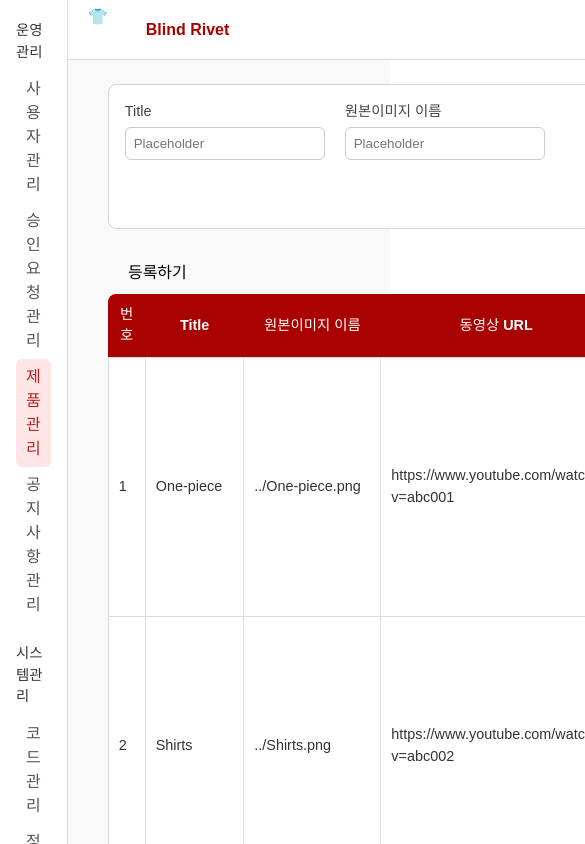
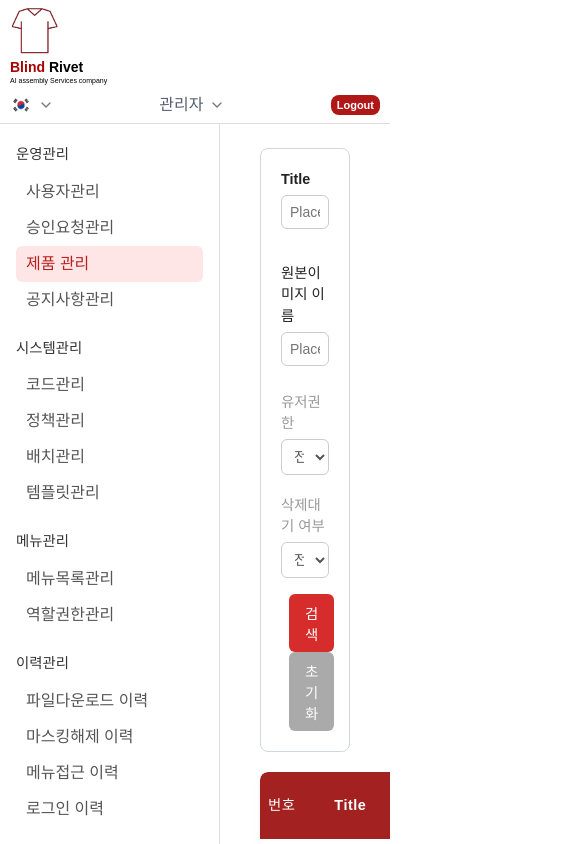
Before and after one commit to buWorkSpace/idle, a React (Vite) app: page /admin in a window 390 px wide. Shown: the top 844 px of the page, 585 px wide, since content can reach past the window. Built offline with nearby package versions, Linux system fonts and the light colour scheme.

Commit message:
admin, main 머지 완료

```diff
--- a/src/pages/AdminPage/AdminPage.css
+++ b/src/pages/AdminPage/AdminPage.css
@@ -1,15 +1,47 @@
 .admin-layout {
   display: flex;
+  flex-direction: column; /* ✅ 헤더 위, 나머지 아래 */
   min-height: 100vh;
   background: #f9f9f9;
+}
+
+/* ✅ 헤더 밑에 사이드바 + 콘텐츠 */
+.main-container {
+  display: flex;
+  flex: 1;
+  overflow: hidden;
+}
+
+.admin-sidebar {
+  width: 220px;
+  background: #fff;
+  border-right: 1px solid #ddd;
+  padding: 20px 16px;
 }
 
 .admin-content {
   flex: 1;
   display: flex;
   flex-direction: column;
+  overflow-y: auto;
 }
 
 .admin-inner {
   padding: 24px 40px;
 }
+
+/* 등록하기 버튼 */
+.register-btn {
+  background-color: #d62c2c;
+  color: #fff;
+  border: none;
+  padding: 8px 16px;
+  border-radius: 6px;
+  font-size: 14px;
+  cursor: pointer;
+  transition: background 0.2s ease;
+}
+
+.register-btn:hover {
+  background-color: #b02121;
+}
--- a/src/pages/AdminPage/AdminPage.jsx
+++ b/src/pages/AdminPage/AdminPage.jsx
@@ -41,11 +41,14 @@ function AdminPage() {
 
   return (
     <div className="admin-layout">
+      {/* ✅ 헤더는 항상 페이지 상단 전체 */}
+      <Header />
+
+      {/* ✅ 헤더 아래에 사이드바 + 콘텐츠 나란히 배치 */}
+      <div className="main-container">
         <Sidebar />
 
         <div className="admin-content">
-        <Header />
-
           <div className="admin-inner">
             <SearchBar
               search={search}
@@ -53,6 +56,20 @@ function AdminPage() {
               onSearch={handleSearch}
               onReset={() => setFiltered(data)}
             />
+
+            <DataTable
+              data={filtered}
+              onSelect={(item) => {
+                setSelectedItem(item);
+                setShowView(true);
+              }}
+              onDelete={(item) => {
+                setSelectedItem(item);
+                setShowDelete(true);
+              }}
+            />
+
+            <Pagination />
 
             <div className="admin-controls">
               <button
@@ -62,20 +79,6 @@ function AdminPage() {
                 등록하기
               </button>
             </div>
-
-          <DataTable
-            data={filtered}
-            onSelect={(item) => {
-              setSelectedItem(item);
-              setShowView(true); // ✅ 클릭 시 정보 보기 모달 열림
-            }}
-            onDelete={(item) => {
-              setSelectedItem(item);
-              setShowDelete(true);
-            }}
-          />
-
-          <Pagination />
 
             {/* 등록 모달 */}
             {showRegister && (
@@ -96,7 +99,7 @@ function AdminPage() {
               />
             )}
 
-          {/* 정보 보기 모달 ✅ 추가 */}
+            {/* 정보 보기 모달 */}
             {showView && selectedItem && (
               <ViewModal
                 item={selectedItem}
@@ -106,6 +109,7 @@ function AdminPage() {
           </div>
         </div>
       </div>
+    </div>
   );
 }
 
--- a/src/pages/AdminPage/components/DataTable/DataTable.css
+++ b/src/pages/AdminPage/components/DataTable/DataTable.css
@@ -4,36 +4,79 @@
   background: #fff;
   border-radius: 8px;
   overflow: hidden;
+  box-shadow: 0 2px 6px rgba(0, 0, 0, 0.05);
+}
+
+/* Header */
+.data-table thead {
+  background-color: #a42121;
 }
 
 .data-table th {
-  background: #a90000;
   color: #fff;
-  padding: 10px;
+  font-weight: 600;
+  text-align: center;
+  padding: 12px 8px;
   font-size: 0.9rem;
+  border: none;
+  letter-spacing: 0.5px;
 }
 
+.data-table thead tr:first-child th:first-child {
+  border-top-left-radius: 8px;
+  overflow: hidden;
+}
+
+.data-table thead tr:first-child th:last-child {
+  border-top-right-radius: 8px;
+  overflow: hidden;
+}
+
+/* Body */
 .data-table td {
-  border: 1px solid #ddd;
-  padding: 10px;
+  border-bottom: 1px solid #ddd;
+  padding: 10px 8px;
   font-size: 0.9rem;
   color: #333;
+  text-align: center;
 }
 
-.data-table tr:hover {
-  background: #f5f5f5;
+.data-table tbody tr {
+  transition: background 0.2s ease;
 }
 
+.data-table tbody tr:hover {
+  background-color: #faf3f3; /* 옅은 붉은 톤 hover */
+}
+
+/* Delete Button */
 .delete-btn {
   background: #d62c2c;
   color: white;
   border: none;
-  padding: 4px 10px;
-  border-radius: 4px;
+  padding: 5px 12px;
+  border-radius: 6px;
   cursor: pointer;
   font-size: 0.85rem;
+  transition: background 0.2s ease;
 }
 
 .delete-btn:hover {
   background: #b82020;
 }
+/* 번호 열 고정 및 줄바꿈 방지 */
+.data-table th:first-child,
+.data-table td:first-child {
+  width: 60px; /* 고정폭 */
+  white-space: nowrap; /* 줄바꿈 방지 */
+  text-align: center;
+  vertical-align: middle;
+}
+
+/* 삭제 열 줄바꿈 방지 */
+.data-table th:last-child,
+.data-table td:last-child {
+  white-space: nowrap; /* 한 줄 유지 */
+  width: 80px; /* 폭 여유 있게 확보 */
+  text-align: center;
+}
--- a/src/pages/AdminPage/components/Header/Header.css
+++ b/src/pages/AdminPage/components/Header/Header.css
@@ -8,38 +8,154 @@
   height: 60px;
 }
 
+/* 로고 영역 */
 .logo {
-  font-weight: 700;
-  color: #a90000;
   display: flex;
   align-items: center;
   gap: 8px;
 }
 
+.logo-text {
+  display: flex;
+  flex-direction: column;
+  line-height: 1.1;
+}
+
+.brand-name {
+  font-weight: 700;
+  font-size: 18px;
+}
+
+.brand-name span:first-child {
+  color: #a90000; /* Blind */
+}
+
+.brand-name span:last-child {
+  color: #000; /* Rivet */
+}
+
+.brand-subtext {
+  font-size: 10px;
+  color: #000;
+  margin-top: 2px;
+}
+
+/* 오른쪽 영역 */
 .header-right {
   display: flex;
   align-items: center;
-  gap: 12px;
+  gap: 20px;
 }
 
-.lang {
-  border: 1px solid #ccc;
-  border-radius: 4px;
-  padding: 4px 8px;
+/* 국기 */
+.flag-icon {
+  width: 22px;
+  height: 16px;
 }
 
+/* 언어 영역 */
+.lang {
+  display: flex;
+  align-items: center;
+  gap: 6px;
+  color: #333;
+}
+
+/* 관리자 드롭다운 */
+.admin-dropdown {
+  display: flex;
+  align-items: center;
+  gap: 6px;
+}
+
+.admin-name {
+  font-weight: 700;
+  color: #556070;
+}
+
+/* Logout 버튼 */
 .logout {
   display: flex;
   align-items: center;
-  gap: 4px;
-  background: #a90000;
+  justify-content: center;
+  background: #b01717;
   color: #fff;
   border: none;
-  border-radius: 4px;
-  padding: 6px 10px;
+  border-radius: 8px;
+  padding: 8px 18px;
+  font-size: 15px;
+  font-weight: 600;
   cursor: pointer;
+  transition: background 0.2s ease;
 }
 
 .logout:hover {
-  background: #8a0000;
+  background: #8f1111;
 }
+
+/* ✅ 반응형 */
+@media (max-width: 1024px) {
+  .admin-header {
+    padding: 8px 16px;
+  }
+
+  .brand-name {
+    font-size: 16px;
+  }
+
+  .brand-subtext {
+    font-size: 9px;
+  }
+
+  .logout {
+    padding: 6px 12px;
+    font-size: 13px;
+  }
+}
+
+@media (max-width: 768px) {
+  .admin-header {
+    flex-direction: column;
+    align-items: flex-start;
+    height: auto;
+    gap: 8px;
+  }
+
+  .header-right {
+    width: 100%;
+    justify-content: space-between;
+  }
+
+  .logo {
+    flex-direction: column;
+    align-items: flex-start;
+    gap: 4px;
+  }
+
+  .brand-name {
+    font-size: 15px;
+  }
+
+  .brand-subtext {
+    font-size: 8px;
+  }
+}
+
+@media (max-width: 480px) {
+  .admin-header {
+    padding: 6px 10px;
+  }
+
+  .brand-name {
+    font-size: 14px;
+  }
+
+  .brand-subtext {
+    font-size: 7px;
+  }
+
+  .logout {
+    font-size: 11px;
+    padding: 4px 6px;
+  }
+}
--- a/src/pages/AdminPage/components/Header/Header.jsx
+++ b/src/pages/AdminPage/components/Header/Header.jsx
@@ -1,20 +1,31 @@
 import "./Header.css";
-import { LogOut } from "lucide-react";
+import logo from "../../../../assets/logo.png";
+import koreaFlag from "../../../../assets/korea-flag.png";
+import { ChevronDown, LogOut } from "lucide-react";
 
 function Header() {
   return (
     <header className="admin-header">
       <div className="logo">
-        <span className="logo-icon">👕</span> Blind Rivet
+        <img src={logo} alt="Blind Rivet Logo" className="logo-icon" />
+        <div className="logo-text">
+          <span className="brand-name">
+            <span>Blind</span> <span>Rivet</span>
+          </span>
+          <p className="brand-subtext">AI assembly Services company</p>
+        </div>
       </div>
 
       <div className="header-right">
-        <select className="lang">
-          <option>한국어</option>
-          <option>English</option>
-        </select>
+        <div className="lang">
+          <img src={koreaFlag} alt="Korean Flag" className="flag-icon" />
+          <ChevronDown size={16} color="#777" />
+        </div>
+        <div className="admin-dropdown">
+          <span className="admin-name">관리자</span>
+          <ChevronDown size={16} color="#777" />
+        </div>
         <button className="logout">
-          <LogOut size={14} />
           Logout
         </button>
       </div>
--- a/src/pages/AdminPage/components/RegisterModal/RegisterModal.css
+++ b/src/pages/AdminPage/components/RegisterModal/RegisterModal.css
@@ -6,36 +6,53 @@
   height: 100%;
   background: rgba(0, 0, 0, 0.4);
   display: flex;
+  justify-content: center;
   align-items: center;
-  justify-content: center;
   z-index: 999;
 }
 
 .modal-box {
-  background: white;
-  padding: 20px;
+  background: #fff;
   border-radius: 10px;
-  width: 350px;
+  width: 420px;
+  padding: 24px 28px;
   position: relative;
-  display: flex;
-  flex-direction: column;
-  gap: 10px;
+  box-shadow: 0 4px 12px rgba(0, 0, 0, 0.1);
+}
+
+.close-btn {
+  position: absolute;
+  top: 12px;
+  right: 12px;
+  background: none;
+  border: none;
+  cursor: pointer;
 }
 
 .modal-box h3 {
-  margin-top: 0;
-  font-size: 1.1rem;
-  text-align: center;
+  font-size: 18px;
+  font-weight: 700;
+  margin-bottom: 20px;
+  color: #111;
+}
+
+label {
+  font-size: 14px;
+  font-weight: 600;
+  margin-bottom: 6px;
+  display: block;
   color: #333;
 }
 
-.modal-box input,
-.modal-box textarea {
+input,
+textarea {
   width: 100%;
-  padding: 8px;
   border: 1px solid #ccc;
   border-radius: 6px;
-  font-size: 0.9rem;
+  padding: 8px 10px;
+  font-size: 14px;
+  margin-bottom: 14px;
+  color: #333;
 }
 
 textarea {
@@ -43,36 +60,90 @@ textarea {
   height: 80px;
 }
 
+/* 파일 입력 + Open 버튼 */
+.file-input-row {
+  display: flex;
+  align-items: stretch; /* 높이 맞추기 */
+  gap: 8px;
+  margin-bottom: 14px;
+}
+
+.file-input-row input {
+  flex: 1;
+  background: #f3f3f3;
+  color: #888;
+  border: 1px solid #ccc;
+  border-radius: 6px;
+  padding: 8px 10px;
+  height: 42px;
+  box-sizing: border-box;
+}
+
+.open-btn {
+  background: #a42121;
+  color: #fff;
+  border: none;
+  border-radius: 6px;
+  padding: 0 18px;
+  cursor: pointer;
+  font-weight: 600;
+  display: flex;
+  align-items: center;
+  justify-content: center;
+  height: 42px;
+  white-space: nowrap;
+}
+
+.open-btn:hover {
+  background: #8b1b1b;
+}
+
+/* 버튼 섹션 */
 .btns {
   display: flex;
-  justify-content: flex-end;
-  gap: 10px;
-  margin-top: 10px;
+  justify-content: space-between;
+  margin-top: 20px;
 }
 
 .cancel {
-  background: #aaa;
-  color: white;
+  background: #f1f1f5;
   border: none;
-  padding: 6px 12px;
+  color: #333;
+  font-weight: 600;
   border-radius: 6px;
+  padding: 8px 16px;
   cursor: pointer;
 }
 
-.save {
-  background: #d62c2c;
-  color: white;
+.delete {
+  background: #b21f1f;
   border: none;
-  padding: 6px 12px;
+  color: #fff;
+  font-weight: 600;
   border-radius: 6px;
+  padding: 8px 16px;
   cursor: pointer;
 }
 
-.close-btn {
-  position: absolute;
-  top: 10px;
-  right: 10px;
-  background: transparent;
-  border: none;
-  cursor: pointer;
+.cancel:hover {
+  background: #e3e3e8;
 }
+
+.delete:hover {
+  background: #941818;
+}
+
+/* 반응형 */
+@media (max-width: 480px) {
+  .modal-box {
+    width: 90%;
+    padding: 20px;
+  }
+
+  .open-btn,
+  .cancel,
+  .delete {
+    padding: 6px 12px;
+    font-size: 13px;
+  }
+}
--- a/src/pages/AdminPage/components/RegisterModal/RegisterModal.jsx
+++ b/src/pages/AdminPage/components/RegisterModal/RegisterModal.jsx
@@ -29,28 +29,33 @@ function RegisterModal({ onClose, onSave }) {
         </button>
         <h3>정보 등록</h3>
 
+        {/* Title */}
+        <label>Title</label>
         <input
           name="title"
-          placeholder="Title"
+          placeholder="Placeholder"
           value={form.title}
           onChange={handleChange}
         />
-        <input
-          name="imageName"
-          placeholder="이미지 이름"
-          value={form.imageName}
-          onChange={handleChange}
-        />
+
+        {/* 원본이미지 파일 */}
+        <label>원본이미지 파일</label>
+        <div className="file-input-row">
+          <input
+            type="text"
+            value={form.imageName}
+            placeholder="F:\\04_complate New Something\\1.jpg"
+            readOnly
+          />
+          <button className="open-btn">Open</button>
+        </div>
+
+        {/* 동영상 URL */}
+        <label>동영상 URL</label>
         <input
           name="videoUrl"
-          placeholder="동영상 URL"
+          placeholder="https://www.youtube.com/watch?v=tkk3Q0u6zSs"
           value={form.videoUrl}
-          onChange={handleChange}
-        />
-        <textarea
-          name="description"
-          placeholder="설명"
-          value={form.description}
           onChange={handleChange}
         />
 
@@ -58,8 +63,8 @@ function RegisterModal({ onClose, onSave }) {
           <button className="cancel" onClick={onClose}>
             Cancel
           </button>
-          <button className="save" onClick={handleSubmit}>
-            Save
+          <button className="delete" onClick={handleSubmit}>
+            Delete
           </button>
         </div>
       </div>
--- a/src/pages/AdminPage/components/SearchBar/SearchBar.css
+++ b/src/pages/AdminPage/components/SearchBar/SearchBar.css
@@ -2,10 +2,11 @@
   background: #fff;
   border: 1px solid #d0d7de;
   border-radius: 8px;
-  padding: 16px;
+  padding: 20px;
   margin-bottom: 20px;
 }
 
+/* 상단 input 2개 */
 .search-inputs {
   display: flex;
   gap: 20px;
@@ -16,16 +17,42 @@
   display: block;
   font-size: 0.9rem;
   margin-bottom: 4px;
-  color: #444;
+  color: #222;
 }
 
 .search-inputs input {
-  width: 200px;
+  width: 250px;
   padding: 8px;
   border: 1px solid #ccc;
   border-radius: 6px;
+  background: #fff;
 }
 
+/* 하단 select 2개 */
+.search-selects {
+  display: flex;
+  gap: 20px;
+  margin-bottom: 16px;
+}
+
+.search-selects label {
+  display: block;
+  font-size: 0.9rem;
+  margin-bottom: 4px;
+  color: #999;
+}
+
+.search-selects select {
+  width: 250px;
+  padding: 8px;
+  border: 1px solid #ccc;
+  border-radius: 6px;
+  background: #fff;
+  font-size: 0.9rem;
+  color: #555;
+}
+
+/* 버튼 영역 */
 .search-btns {
   text-align: right;
 }
@@ -36,6 +63,7 @@
   border-radius: 6px;
   margin-left: 8px;
   cursor: pointer;
+  font-size: 0.9rem;
 }
 
 .search-btns .search {
@@ -47,3 +75,16 @@
   background: #aaa;
   color: #fff;
 }
+
+/* 반응형 */
+@media (max-width: 768px) {
+  .search-inputs,
+  .search-selects {
+    flex-direction: column;
+  }
+
+  .search-inputs input,
+  .search-selects select {
+    width: 100%;
+  }
+}
--- a/src/pages/AdminPage/components/SearchBar/SearchBar.jsx
+++ b/src/pages/AdminPage/components/SearchBar/SearchBar.jsx
@@ -26,6 +26,26 @@ function SearchBar({ search, setSearch, onSearch, onReset }) {
         </div>
       </div>
 
+      {/* ✅ 추가된 드롭다운 영역 */}
+      <div className="search-selects">
+        <div>
+          <label>유저권한</label>
+          <select>
+            <option>전체</option>
+            <option>관리자</option>
+            <option>일반사용자</option>
+          </select>
+        </div>
+        <div>
+          <label>삭제대기 여부</label>
+          <select>
+            <option>전체</option>
+            <option>Y</option>
+            <option>N</option>
+          </select>
+        </div>
+      </div>
+
       <div className="search-btns">
         <button className="search" onClick={onSearch}>
           검색
```
Lines whose indentation alone changed are shown as unchanged.
